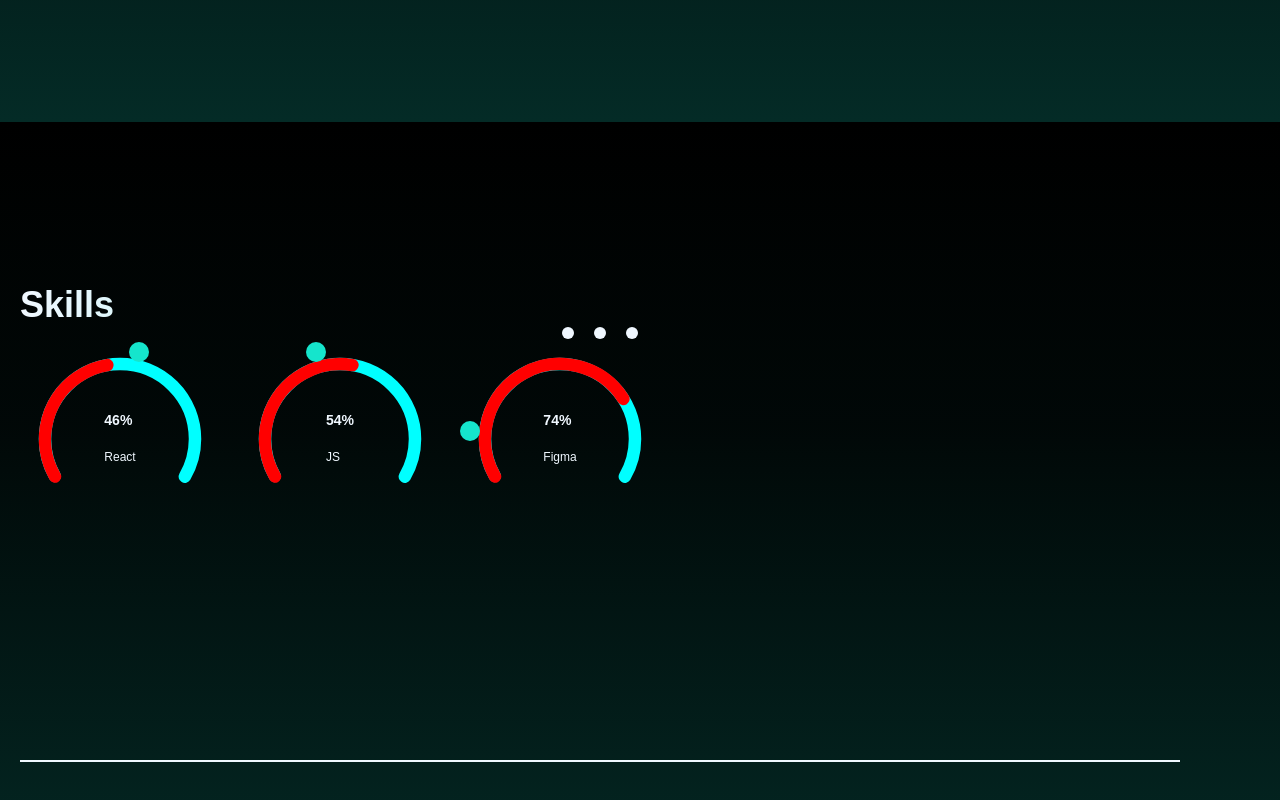
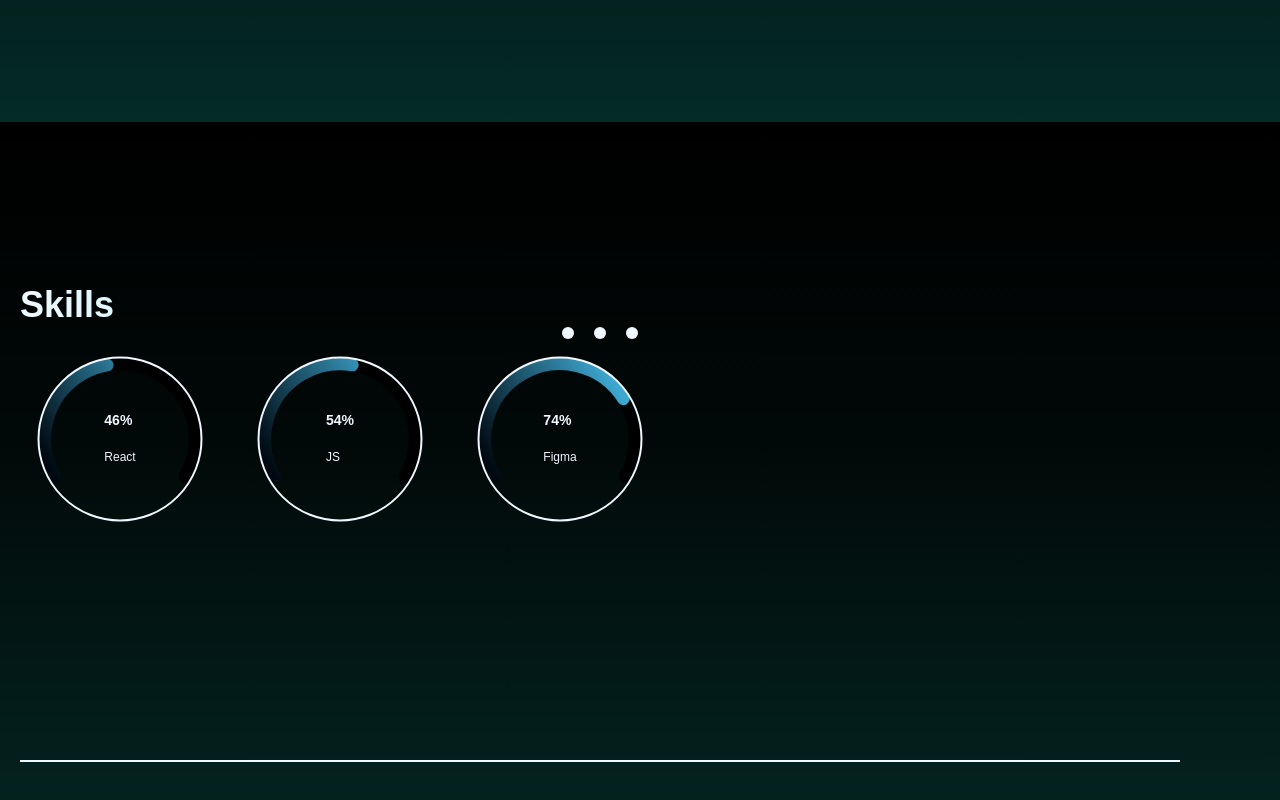
Before and after one commit to lorenzrock/Portfolio_Lorenz_Rockstuhl_v001, a React (Vite) app in the folder frontend/: page / in a window 1280 px wide. Shown: the part 1478-2278 px from the top of the page. Built offline with nearby package versions, Linux system fonts and the light colour scheme; a web font is replaced by a local one.

Commit message:
added a bit of style to circle but shadow is a problem because of svg

```diff
--- a/frontend/src/Skill/Skill.jsx
+++ b/frontend/src/Skill/Skill.jsx
@@ -1,4 +1,5 @@
 import React, { useState, useRef, useEffect, useContext} from "react"
+import "../index.css"
 import styles from "./Skill.module.css"
 import { Context } from "../App";
 
@@ -7,11 +8,21 @@ function Skill(prop) {
     const outerCircle = useRef(null);
     const knop = useRef(null);
     const rangeslider = useRef(null);
+    const circleShadow = useRef(null)
 
-    const [radius, setRadius] = useState(null);
+    const [radius, setRadius] = useState(prop.radius);
+    const [primaryColor, setPrimaryColor] = useState(null);
+    const [iconColor, setIconColor] = useState(null)
+
+    useEffect(() => {
 
 
-    useEffect(() => {
+        const rootStyles = getComputedStyle(document.documentElement);
+        const colorPrimary = rootStyles.getPropertyValue("--color-primary").trim();
+        const colorIcon = rootStyles.getPropertyValue("--color-icons").trim();
+        setPrimaryColor(colorPrimary);
+        setIconColor(colorIcon)
+
 
         if (outerCircle.current && knop.current) {
 
@@ -22,19 +33,21 @@ function Skill(prop) {
             const radian = angle * Math.PI/180;
             const circumference = 2*Math.PI*radius;
 
+
+
             setRadius(radius);
 
             console.log(outerCircle.current.style)
-            outerCircle.current.style.stroke = "aqua";
             outerCircle.current.style.strokeDasharray = circumference * 0.25;
             outerCircle.current.style.strokeDashoffset =
             outerCircle.current.style.strokeLinecap = "round";
             outerCircle.current.style.strokeWidth = knopR;
             outerCircle.current.style.transformOrigin = "center"
             outerCircle.current.style.transform = "rotate(-90deg)";
+            outerCircle.current.style.fill = "none";
+            outerCircle.current.setAttribute("stroke", "url(#gradient_0)");
 
 
-            rangeslider.current.style.stroke = "red";
             rangeslider.current.style.strokeDasharray = 628;
             const strokeDashOffsetvalue = (circumference - (circumference/2 * pres) / 100)
             console.log(strokeDashOffsetvalue)
@@ -43,12 +56,23 @@ function Skill(prop) {
             rangeslider.current.style.strokeWidth = knopR;
             rangeslider.current.style.transformOrigin = "center"
             rangeslider.current.style.transform = "rotate(150deg)";
+            rangeslider.current.style.fill = "none";
+            rangeslider.current.setAttribute("stroke", "url(#gradient_1)");
+
+            circleShadow.current.style.strokeWidth = "2px"
+            circleShadow.current.style.stroke = "aliceblue"
+            circleShadow.current.style.fill = "none"
+            circleShadow.current.style.strokeDasharray = (radius+6) * Math.PI * 2 * 0.25
+
+
+
 
 
             console.log(`KnopR: ${knopR}`);
             console.log(`Radius: ${radius}`);
             console.log(`Angle: ${angle}, Radian: ${radian}`);
             console.log(`circumference: ${circumference}`);
+
 
 
 
@@ -79,8 +103,19 @@ function Skill(prop) {
         <>
         <div className={styles.roundRangeSliderContainer}>
                 <svg className={styles.slider}>
-                    <circle className={styles.outerring} ref={outerCircle} cx={radius} cy={radius} r={prop.radius - (prop.knopR*2)}></circle>
-                    <circle className={styles.rangeslider} ref={rangeslider} cx={radius} cy={radius} r={prop.radius - (prop.knopR*2)}></circle>
+                    <defs>
+                        <linearGradient id="gradient_0" x1="0%" y1="0%" x2="100%" y2="0%">
+                            <stop offset="0%" style={{stopColor: "black", stopOpacity: 1}}></stop>
+                            <stop offset="100%" style={{stopColor: "black", stopOpacity: 1}}></stop>
+                        </linearGradient>
+                        <linearGradient id="gradient_1" x1="0%" y1="0%" x2="100%" y2="0%">
+                            <stop offset="0%" style={{stopColor: primaryColor, stopOpacity: 1}}></stop>
+                            <stop offset="100%" style={{stopColor: iconColor, stopOpacity: 1}}></stop>
+                        </linearGradient>
+                    </defs>
+                    <circle ref={outerCircle} cx={radius} cy={radius} r={prop.radius - (prop.knopR*2)}></circle>
+                    <circle ref={rangeslider} cx={radius} cy={radius} r={prop.radius - (prop.knopR*2)}></circle>
+                    <circle ref={circleShadow} cx={radius} cy={radius} r={prop.radius - (prop.knopR)-6}></circle>
 
                 </svg>
                 <div ref={knop} className={styles.knop}></div>
--- a/frontend/src/Skill/Skill.module.css
+++ b/frontend/src/Skill/Skill.module.css
@@ -13,7 +13,7 @@
     flex-wrap: wrap;
 }
 .knop {
-    display: block;
+    display: none;
     position: absolute;
     width: 20px;
     height: 20px;
@@ -38,11 +38,3 @@
     height: 100%;
     max-width: none;
 }
-
-.outerring{
-    fill: none;
-}
-.rangeslider{
-    fill: none;
-
-}
```
